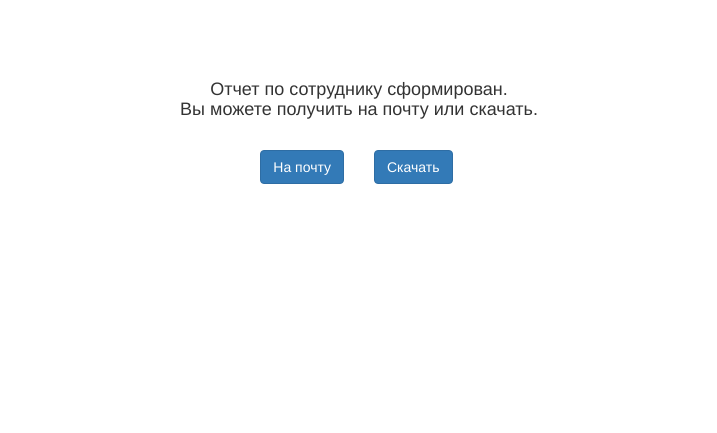
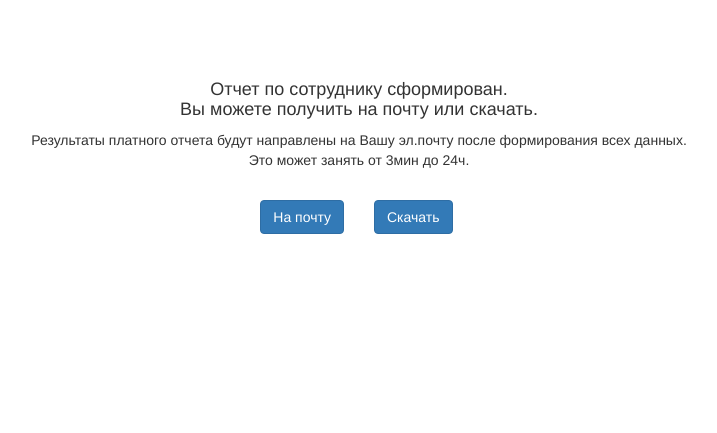
Before and after one commit to mihalevm/filtersb, a Yii app: template basic/views/reportgrabber/finish.php in a window 1280 px wide. Shown: the top 433 px of the page, without its empty margins (281-998 px from the left). Run offline with PHP 8.4 and a stand-in for Yii, Linux system fonts and the light colour scheme; the template is opened without the code that fills it: most values are stand-ins (such as "Sample title", 1, 10 or a date in 2020); data that the repository does not hold is empty; some libraries are stand-ins or nearby versions.

Commit message:
Добавлено:  - Уведомление о поступлении платного отчета по факту его формирования

```diff
--- a/basic/controllers/ReportgrabberController.php
+++ b/basic/controllers/ReportgrabberController.php
@@ -122,9 +122,12 @@ class ReportgrabberController extends Controller {
                 ];
             }
             if ( $r->post('s') == 'finish') {
+                $model = new PaymentForm();
+
                 $renderView = 'finish';
 
                 $params = [
+                    'pay' => $model->reportWithPayment($r->post('rid')),
                     'rid' => $r->post('rid')
                 ];
             }
--- a/basic/views/reportgrabber/finish.php
+++ b/basic/views/reportgrabber/finish.php
@@ -4,14 +4,15 @@
             <h4 class="text-center">
                 Отчет по сотруднику сформирован.<br/>Вы можете получить на почту или скачать.
             </h4>
+            <p class="text-center"><?=(null != $pay ? 'Результаты платного отчета будут направлены на Вашу эл.почту после формирования всех данных.<br/>Это может занять от 3мин до 24ч.':'')?></p>
         </div>
     </div>
     <br/>
     <div class="row">
-        <div class="col-md-6">
+        <div class="col-sm-6 col-md-6">
             <button type="button" class="btn btn-primary pull-right" onclick="sendReport()">На почту</button>
         </div>
-        <div class="col-md-6">
+        <div class="col-sm-6 col-md-6">
             <button type="button" class="btn btn-primary pull-left" onclick="ReportDownload()">Скачать</button>
         </div>
     </div>
--- a/basic/views/reportgrabber/index.php
+++ b/basic/views/reportgrabber/index.php
@@ -32,7 +32,8 @@ use yii\helpers\Html;
                     Т.к. при поиске будут сопоставлены указанные Вами данные.<br/>
                     В случае ошибки или не полного заполнения профиля сформированный отчет будет не информативным.<br/>
                     <br/>
-                    Стоимость услуги <b><?=($price ? $price.'р.' : 'бесплатно.')?></b> Сначала производится оплата, затем получение отчета.<br/>
+                    Стоимость услуги <b><?=($price ? $price.'р.' : 'бесплатно.')?></b> Сначала производится оплата, затем получение отчета.<br/><br/>
+                    Результаты платного отчета будут направлены на Вашу эл.почту после формирования всех данных.<br/>Это может занять от 3мин до 24ч.
                 </div>
             </div>
         </div>
```
Also changed, not shown: basic/models/PaymentForm.php (+12 -0 lines).
